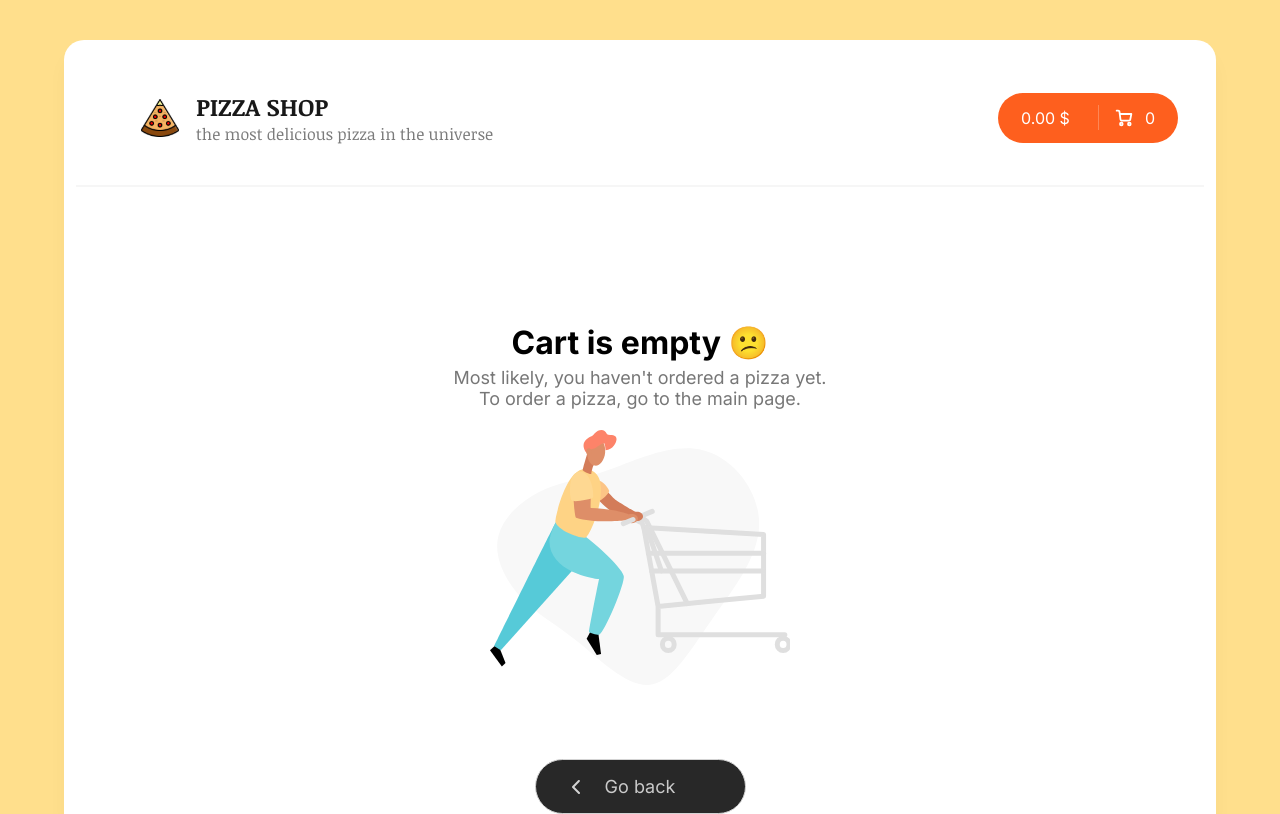
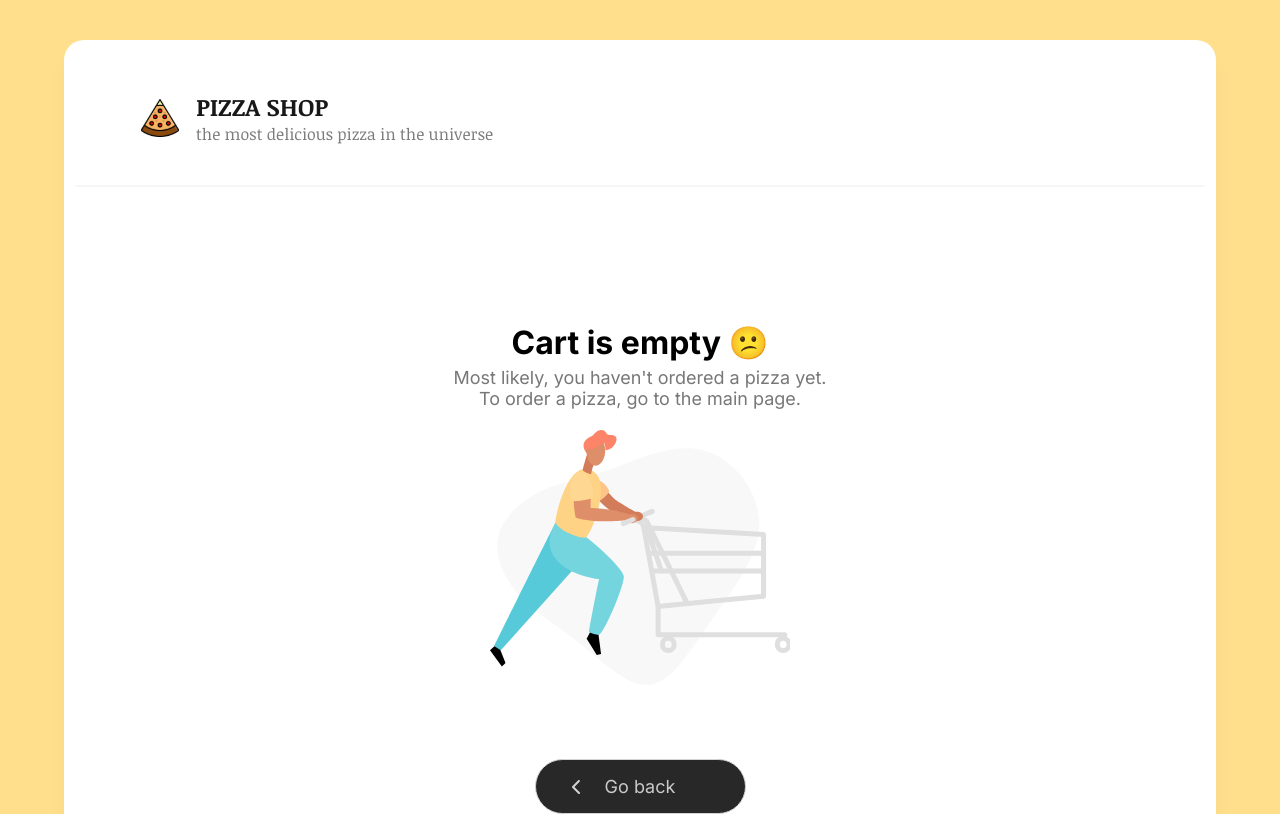
Before and after one commit to Aleeg0/Pizza-Shop, a React (Vite) app: page /cart in a window 1280 px wide. Built offline with nearby package versions, Linux system fonts and the light colour scheme.

Commit message:
improve UI

```diff
--- a/src/Components/Header/index.tsx
+++ b/src/Components/Header/index.tsx
@@ -2,12 +2,13 @@
 import Logo from "/logo.svg";
 import styles from "../../Styles/Components/_header.module.scss";
 import CartSvg from "../SVGS/cartSvg.tsx";
-import {Link} from "react-router-dom";
+import {Link, useLocation} from "react-router-dom";
 import {useSelector} from "react-redux";
 import {RootState} from "../../Redux/Store.ts";
 
 const Header: FC = () => {
   const {totalSum, totalCount} = useSelector((state: RootState) => state.cart)
+  const path = useLocation();
 
   return (
     <div className={styles.header}>
@@ -21,6 +22,7 @@
             </div>
           </Link>
         </div>
+        {!path.pathname.includes("cart") &&
             <Link to="cart">
                 <button
                     type="button"
@@ -32,6 +34,7 @@
                     <p>{totalCount}</p>
                 </button>
             </Link>
+        }
         </div>
       <hr className={styles.splitter}/>
     </div>
```
Lines whose indentation alone changed are shown as unchanged.
